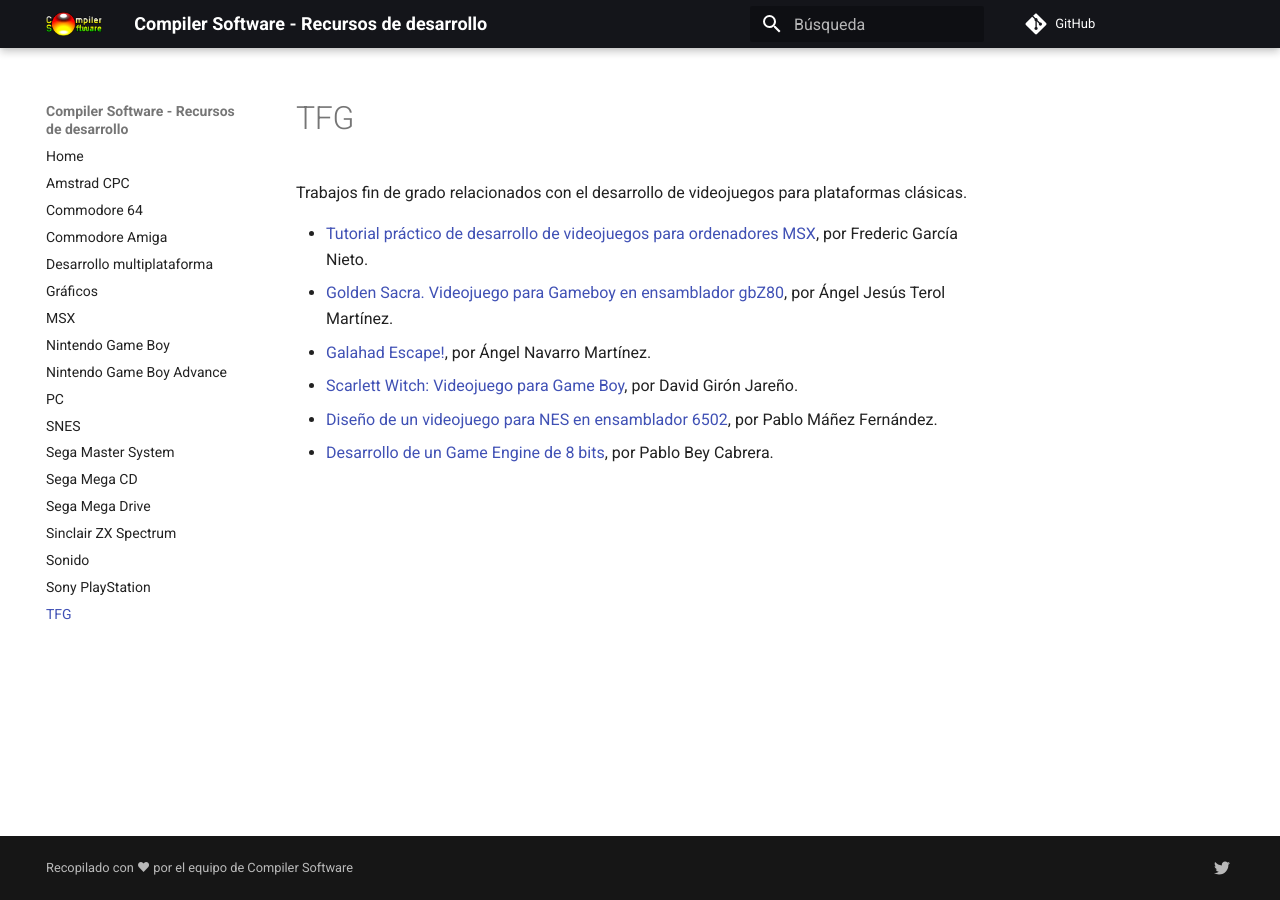
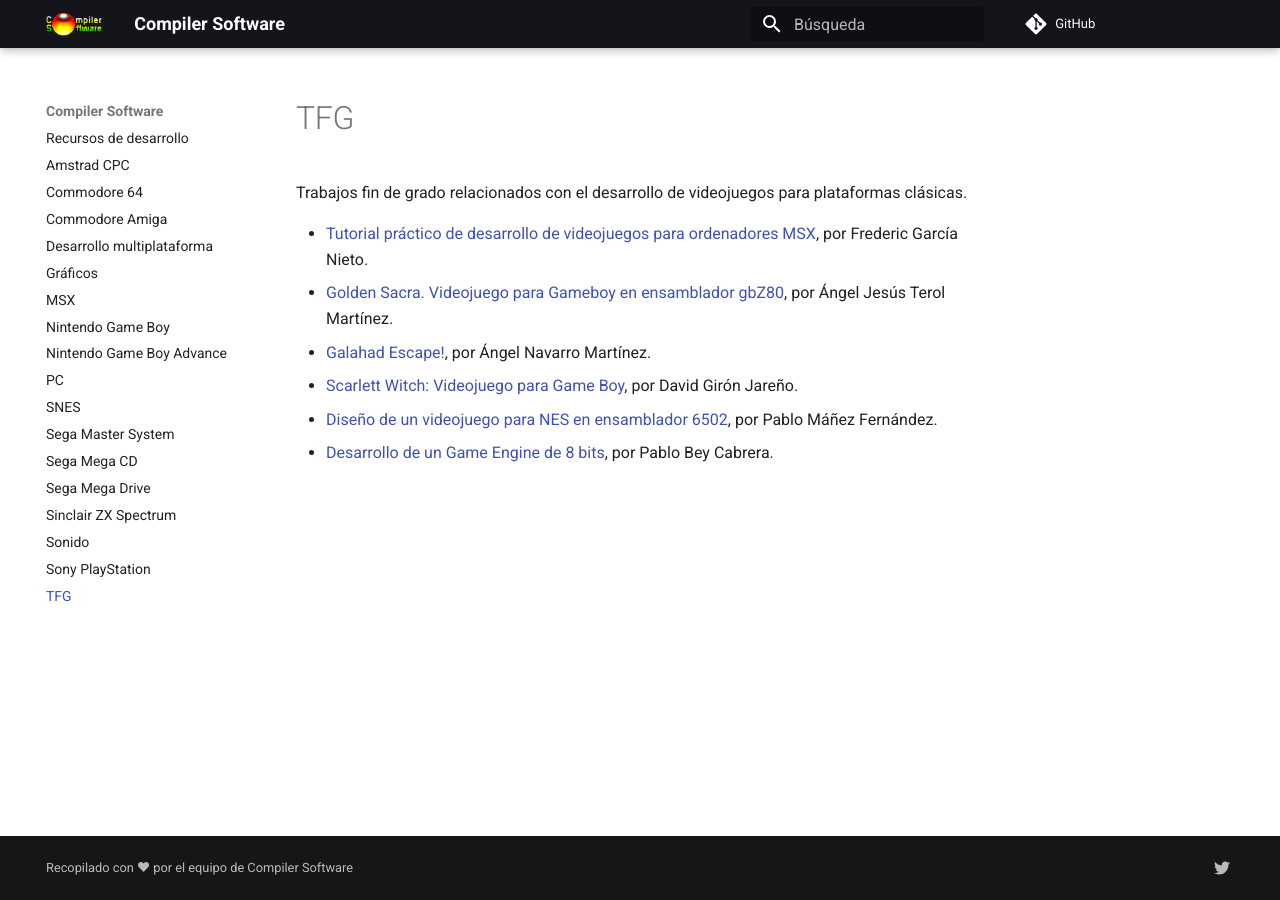
Before and after one commit to compilersoftware/recursos-desarrollo, an MkDocs documentation site: the page built from docs/TFG.md, in a window 1280 px wide. Built offline with MkDocs 1.6.1 and Material for MkDocs 9.7.7, drawn with Linux system fonts in a browser that asks for light colours; comment, search, counter and statistics services are not loaded.

Commit message:
fix: Site name and heading

```diff
--- a/mkdocs.yml
+++ b/mkdocs.yml
@@ -10,7 +10,7 @@ plugins:
   - search:
       lang: es
 repo_url: https://github.com/compilersoftware/recursos-desarrollo
-site_name: Compiler Software - Recursos de desarrollo
+site_name: Compiler Software
 theme:
   name: material
   language: es
```
Also changed, not shown: docs/index.md (+1 -1 lines).
